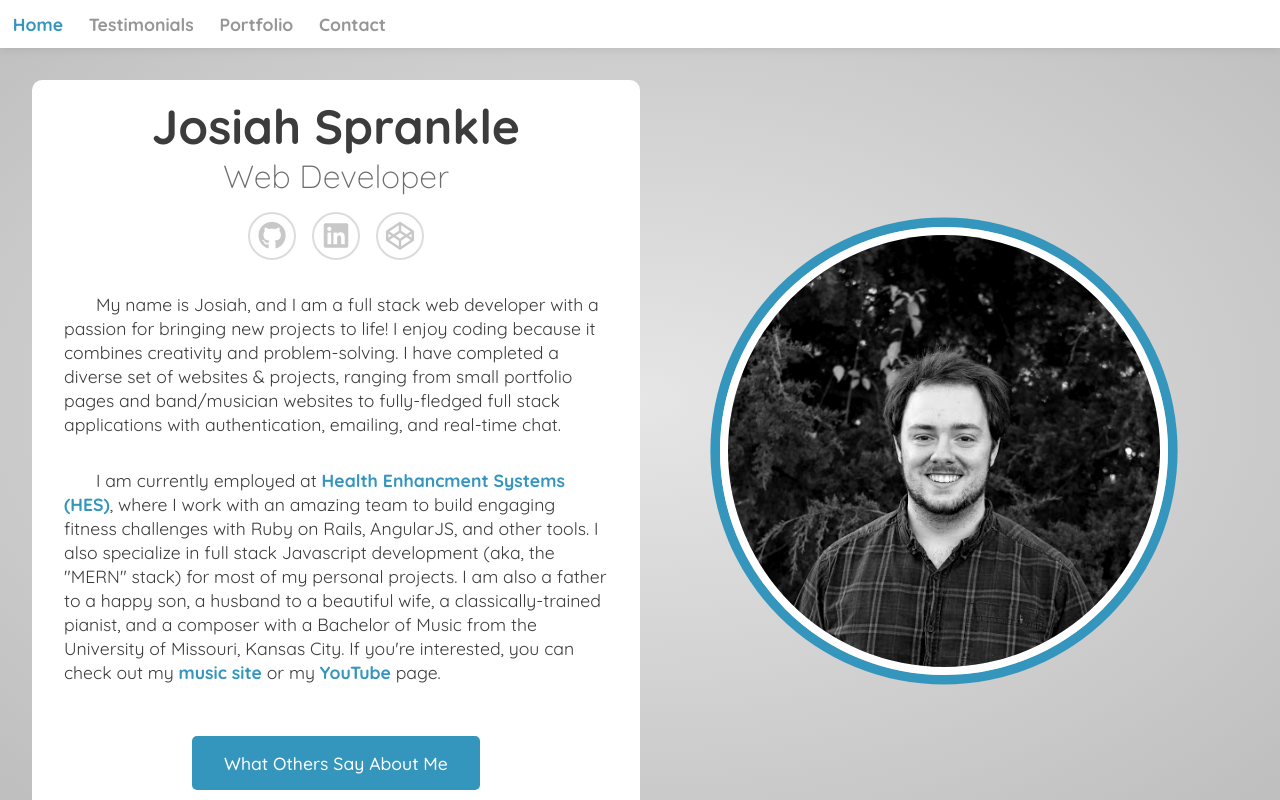
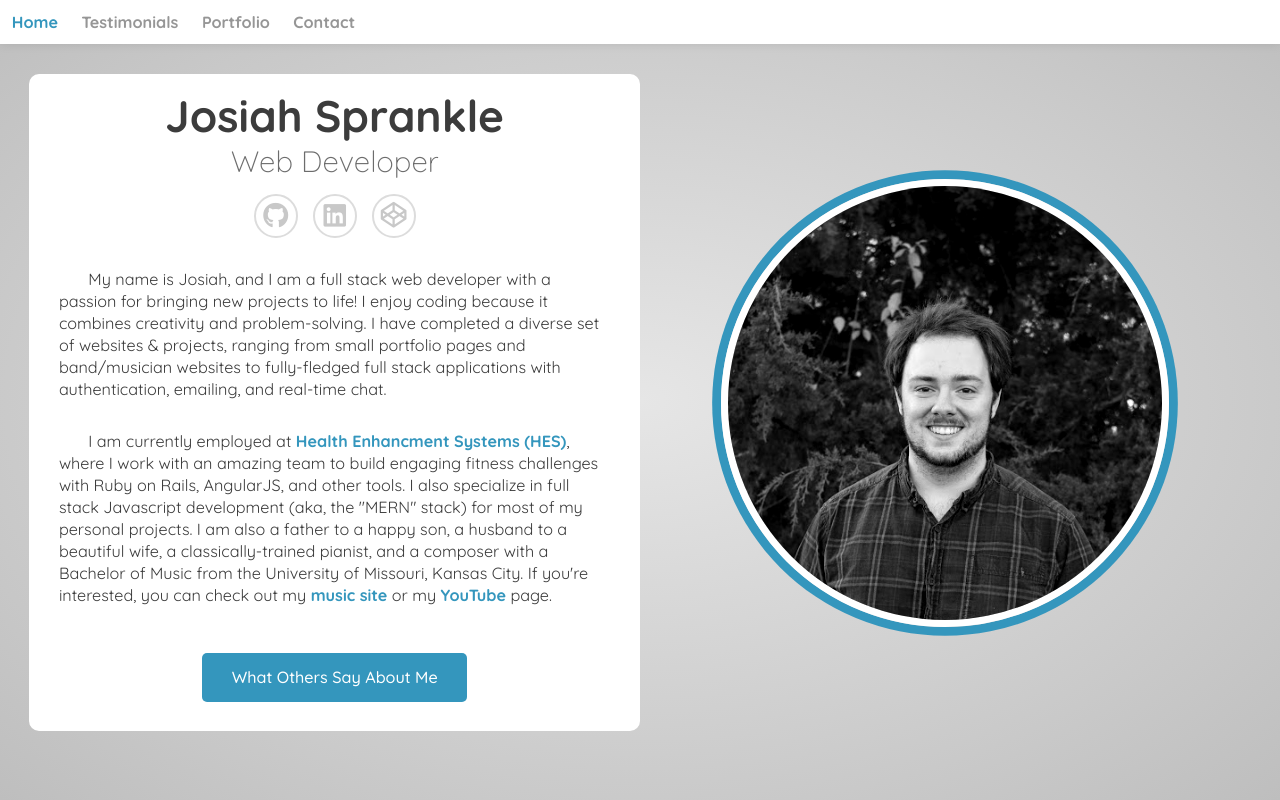
Before and after one commit to jspranklemusic/PortfolioSite, a React (Create React App) app: page / in a window 1280 px wide. Built offline with nearby package versions, Linux system fonts and the light colour scheme.

Commit message:
make font-size smaller

```diff
--- a/src/App.css
+++ b/src/App.css
@@ -27,6 +27,7 @@ html,body{
   overflow:hidden;
   color:var(--black);
   background: radial-gradient(rgb(230, 230, 230),rgb(190, 190, 190));
+  font-size: 92%;
 
 }
 
--- a/src/App.js
+++ b/src/App.js
@@ -30,7 +30,6 @@ function App() {
       const Content = document.querySelector(".fade-basic");
       Content.classList.remove("fade-basic")
       Content.classList.add("next-link")
-      console.log(Content)
 
 
       setTimeout(()=>{
```
